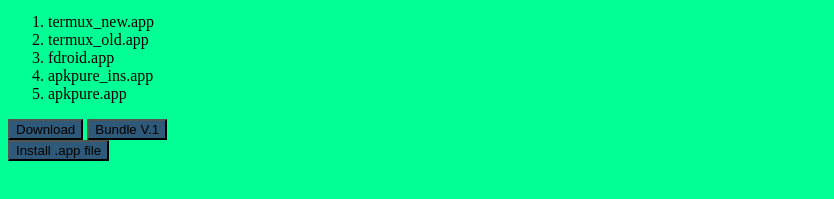
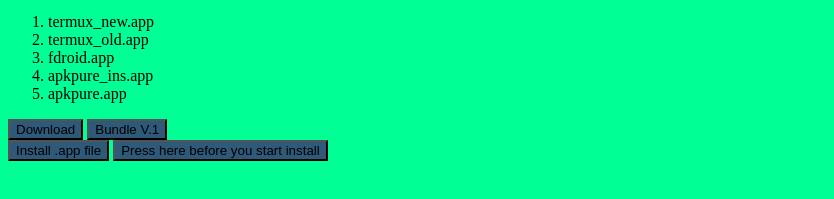
Before and after one commit to krefting-it/APP-Installer-Easy, a plain HTML site: page bundle2.html in a window 1280 px wide. Shown: the part 135-334 px from the top of the page, without its empty margins (0-834 px from the left). Drawn offline with Linux system fonts and the light colour scheme.

Commit message:
update bundle2.html

```diff
--- a/bundle2.html
+++ b/bundle2.html
@@ -22,7 +22,9 @@
             <a href="https://drive.google.com/file/d/12iLhqI7znXH332w0An6rcU3vEL4SMOh9/view?usp=drivesdk"><button onclick="bundle2()">Download</button></a><span>
                 <a href="bundle1.html"><button>Bundle V.1</button></a>
             </span><br />
-            <a href="start.html"><button>Install .app file</button></a>
+            <a href="start.html"><button>Install .app file</button></a><span>
+                <button onclick="copyText()">Press here before you start install</button>
+            </span>
         </p>
     </body>
 </html>
```
